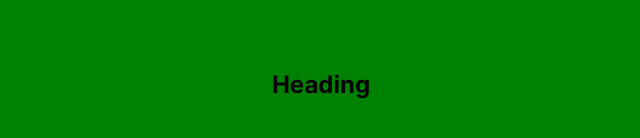
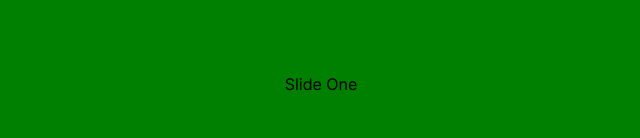
Before and after one commit to lslsilva86/convertium-nature-microsite, a Next.js app in the folder frontend/: page / in a window 1280 px wide. Shown: the part 316-454 px from the top of the page, without its empty margins (319-959 px from the left). Built offline with nearby package versions, Linux system fonts and the light colour scheme.

Commit message:
add two slides

```diff
--- a/frontend/src/components/Section.tsx
+++ b/frontend/src/components/Section.tsx
@@ -1,12 +1,15 @@
 import React from 'react';
 import { motion, useAnimation } from 'framer-motion';
 import styles from './Section.module.scss';
+import SlideOne from './SlideOne';
+import SlideTwo from './SlideTwo';
 
 interface SectionProps {
   isVisible: boolean;
+  index: number;
 }
 
-const Section = React.forwardRef<HTMLDivElement, SectionProps>(({ isVisible }, ref) => {
+const Section = React.forwardRef<HTMLDivElement, SectionProps>(({ isVisible, index }, ref) => {
   const controls = useAnimation();
 
   React.useEffect(() => {
@@ -30,9 +33,12 @@ const Section = React.forwardRef<HTMLDivElement, SectionProps>(({ isVisible }, r
       animate={controls}
       variants={variants}
     >
-      <div className={styles.copy}>
-        <h2>Heading</h2>
-      </div>
+      <>
+        <div className={styles.copy}>
+          {index === 0 && <SlideOne />}
+          {index === 1 && <SlideTwo />}
+        </div>
+      </>
     </motion.section>
   );
 });
--- /dev/null
+++ b/frontend/src/components/SlideOne.tsx
@@ -0,0 +1,9 @@
+import React from 'react';
+
+interface Props {}
+
+const SlideOne: React.FC<Props> = (props) => {
+  return <div>Slide One</div>;
+};
+
+export default SlideOne;
--- /dev/null
+++ b/frontend/src/components/SlideTwo.tsx
@@ -0,0 +1,9 @@
+import React from 'react';
+
+interface Props {}
+
+const SlideTwo: React.FC<Props> = (props) => {
+  return <div>Slide Two</div>;
+};
+
+export default SlideTwo;
--- a/frontend/src/pages/index.tsx
+++ b/frontend/src/pages/index.tsx
@@ -64,6 +64,7 @@ export default function Home() {
             }
           }}
           isVisible={currentSectionIndex === 0}
+          index={0}
         />
         <Section
           ref={(el) => {
@@ -72,6 +73,7 @@ export default function Home() {
             }
           }}
           isVisible={currentSectionIndex === 1}
+          index={1}
         />
       </main>
     </>
```
